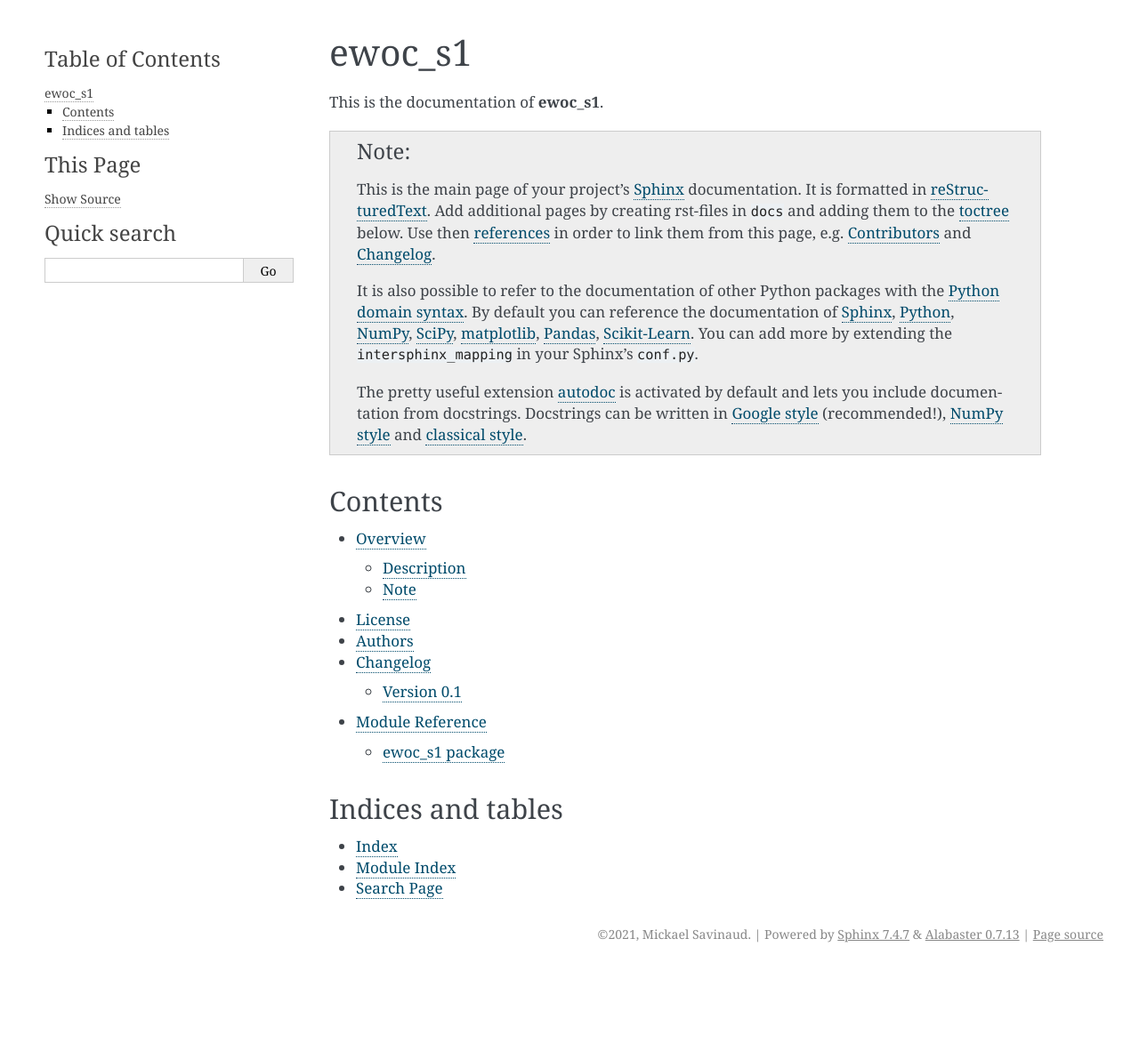
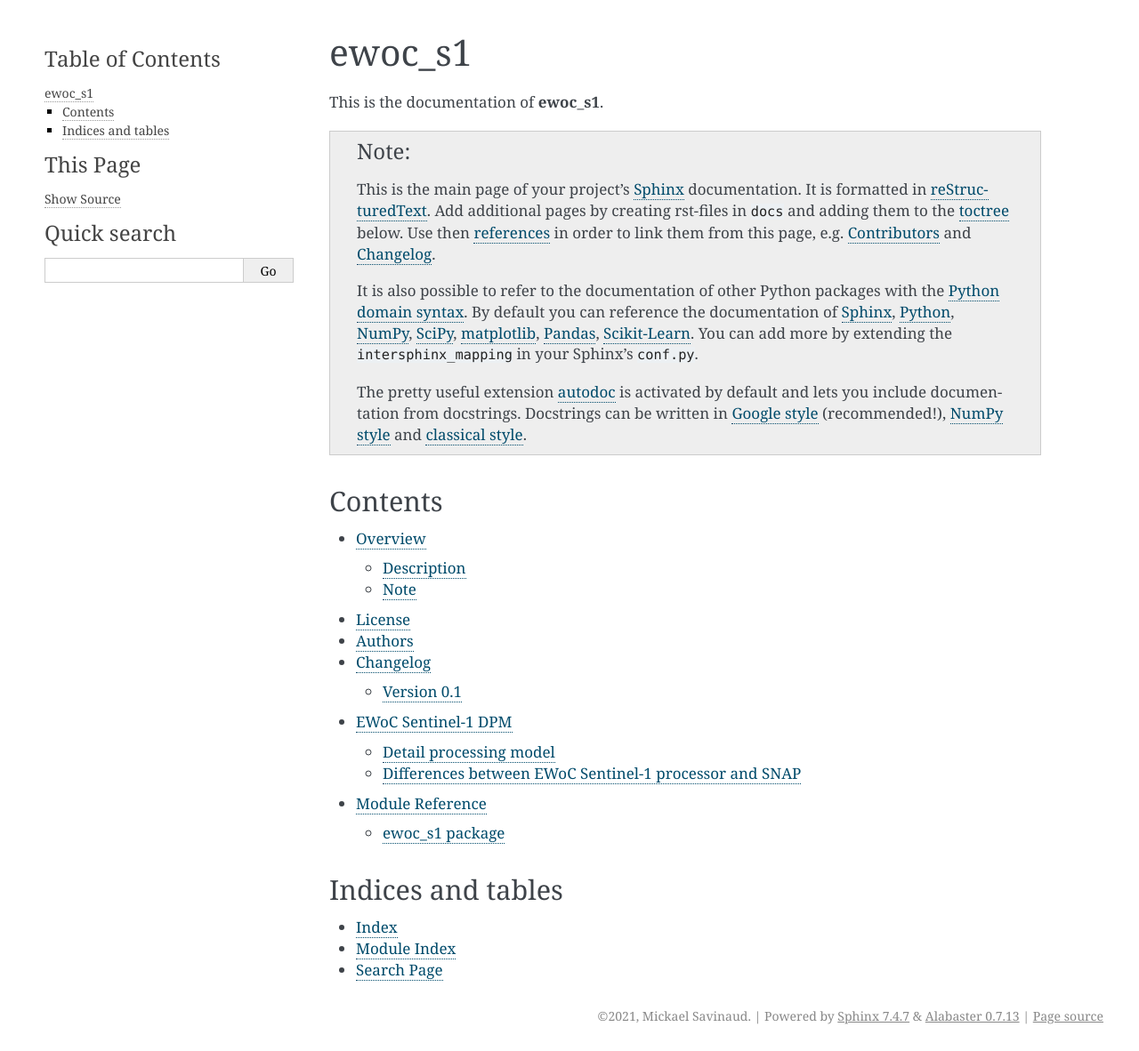
Before and after one commit to WorldCereal/ewoc_s1, a Sphinx documentation site: the page built from docs/index.rst, in a window 1280 px wide. Shown: the whole page at 89% size. Built offline with Sphinx 7.4.7, drawn with Linux system fonts in a browser that asks for light colours; before the commit the page ends 1090 px from its top, so only the background shows below that; some of the changed lines change nothing that is shown.

Commit message:
Add dpm in docs

```diff
--- /dev/null
+++ b/docs/dpm.rst
@@ -0,0 +1,29 @@
+
+===================================
+EWoC Sentinel-1 processor DPM
+===================================
+
+Detail processing model
+########################
+
+The EWoC Sentinel-1 processor is based on the S1 Tiling processor described `here <https://labo.obs-mip.fr/multitemp/s1-tiling-on-demand-orthrectification-of-sentinel-1-images-on-sentinel-2-grid/>`_.
+
+The source code of S1 Tiling is hosted `here <https://gitlab.orfeo-toolbox.org/s1-tiling/s1tiling>`_ and the official documentation is available `here <https://s1-tiling.pages.orfeo-toolbox.org/s1tiling/latest/>`_.
+S1 Tiling is based on several C++ applications provided by `OTB <https://www.orfeo-toolbox.org/>`_:
+
+* `SARCalibration <https://www.orfeo-toolbox.org/CookBook/Applications/app_SARCalibration.html>`_
+* `OrthoRectification <https://www.orfeo-toolbox.org/CookBook/Applications/app_OrthoRectification.html>`_
+
+The minimal OTB used in the EWoC S1 processor is 7.4.0.
+
+The minimal version of S1 Tiling used in the EWoC S1 processor  is 0.2.rc6.
+
+Differences between EWoC Sentinel-1 processor and SNAP
+#######################################################
+
+Based on analysis of OTB applications and S1Tiling, we have identified two main differences between our code and SNAP GPT based:
+
+* Management of low values in thermal noise removal: OTB follows the denoising procedure described in the `S1 MPC related document <https://sentinels.copernicus.eu/web/sentinel/user-guides/sentinel-1-sar/document-library/-/asset_publisher/1dO7RF5fJMbd/content/thermal-denoising-of-products-generated-by-the-sentinel-1-ipf>`_
+  which recommends to clip to 0 the negative values generated by Eq-1 of the document. SNAP prefers in this case to keep the initial value and not perform denoising for this pixel.
+
+* Computation error in SNAP for Sentinel-1 calibration as described `here <https://forum.step.esa.int/t/sentinel-1-grd-sigma0-calibration-wrong-output-values/31670>`_
--- a/docs/index.rst
+++ b/docs/index.rst
@@ -33,6 +33,7 @@ Contents
    License <license>
    Authors <authors>
    Changelog <changelog>
+   EWoC Sentinel-1 DPM <dpm>
    Module Reference <api/modules>
 
 
```
